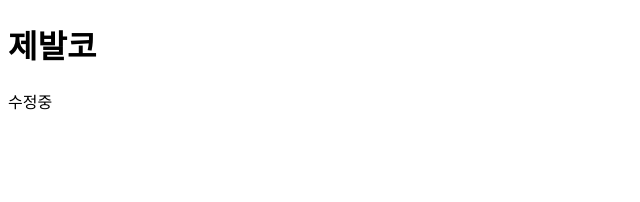
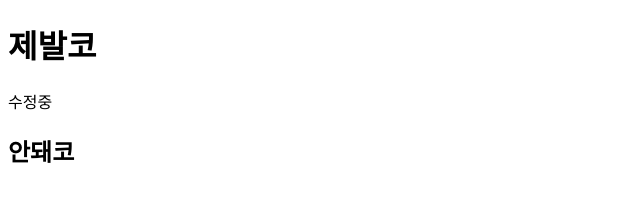
Before and after one commit to seoyxxng/Loaga, a plain HTML site: page index.html in a window 1280 px wide. Shown: the whole page, without its empty margins (0-640 px from the left). Drawn offline with Linux system fonts and the light colour scheme.

Commit message:
갖고 왔어!

```diff
--- a/index.html
+++ b/index.html
@@ -8,5 +8,6 @@
 <body>
   <h1>제발코</h1>
   <p>수정중</p>
+  <h2>안돼코</h2>
 </body>
 </html>
```
